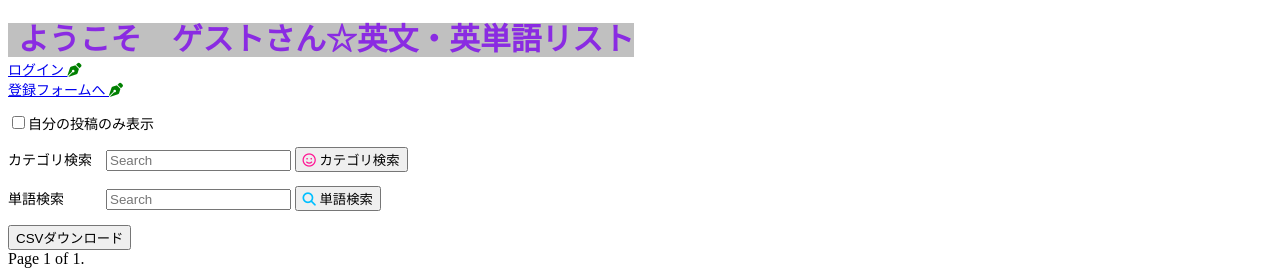
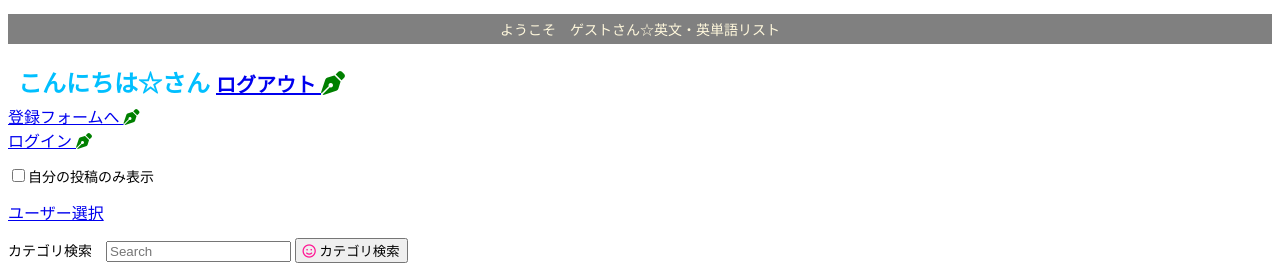
Before and after one commit to puji8493/english_list_rev2, a Django app: page /english_list/ in a window 1280 px wide. Shown: the top 268 px of the page. Run offline with Django 4.2, Linux system fonts and the light colour scheme; data that the repository does not hold is empty; some libraries are stand-ins or nearby versions.

Commit message:
Formによるチェックボックス

```diff
--- a/english_list/static/english_list/css/style.css
+++ b/english_list/static/english_list/css/style.css
@@ -4,15 +4,23 @@
 
 }
 
-hi{
-    font-size: 2.2em;
-    font-weight: bold;
-    height: 50px;
-    background-color: silver;
-    padding-left: 10px;
-    color: blueviolet;
-    margin-bottom: 30px;
+header {
+  width: 100%;
+  height: 50px;
+  background-color: gray;
+  padding-left: 30px;
+  padding-right: 30px;
+  box-sizing: border-box;
 }
+/*hi{*/
+/*    font-size: 2.2em;*/
+/*    font-weight: bold;*/
+/*    height: 50px;*/
+/*    background-color: silver;*/
+/*    padding-left: 10px;*/
+/*    color: blueviolet;*/
+/*    margin-bottom: 30px;*/
+/*}*/
 h2{
     font-size: 1.5em;
     font-weight: bold;
--- a/english_list/templates/english_list/list_word.html
+++ b/english_list/templates/english_list/list_word.html
@@ -8,32 +8,46 @@
     <script src="https://kit.fontawesome.com/41f9c2a86b.js" crossorigin="anonymous"></script>
 </head>
 <body>
-    <p>{{message|safe}} </p>
+<p>{{ message|safe }} </p>
+<header style="background-color: gray;color: cornsilk;text-align: center;font-size:50px;height: 30px;display: flex;align-items: center;justify-content: center;width: 100%;">
     <P>{% if user.is_authenticated %}
         <hi>{{ user.get_username }}さんの英文・英単語リスト</hi>
-        <h2>こんにちは☆{{ user.get_username }}さん  <small><a href="{% url 'english_list:logout' %}"> ログアウト </a></small><i class="fa-solid fa-pen-nib fa-1x" style="color: green"></i><br></h2>
-        <a href="{% url 'english_list:form_create_view' %}"> 登録フォームへ </a><i class="fa-solid fa-pen-nib fa-1x" style="color: green"></i><br>
     {% else %}
         <hi>ようこそ　ゲストさん☆英文・英単語リスト</hi><br>
-        <a href="{% url 'english_list:login' %}"> ログイン </a><i class="fa-solid fa-pen-nib fa-1x" style="color: green"></i><br>
-        <a href="{% url 'english_list:form_create_view' %}"> 登録フォームへ </a><i class="fa-solid fa-pen-nib fa-1x" style="color: green"></i><br>
     {% endif %}
+    </p>
+</header>
+<h2>こんにちは☆{{ user.get_username }}さん <small><a href="{% url 'english_list:logout' %}"> ログアウト </a></small><i
+        class="fa-solid fa-pen-nib fa-1x" style="color: green"></i><br></h2>
+<a href="{% url 'english_list:form_create_view' %}"> 登録フォームへ </a>
+<i class="fa-solid fa-pen-nib fa-1x" style="color: green"></i><br>
+<a href="{% url 'english_list:login' %}"> ログイン </a>
+<i class="fa-solid fa-pen-nib fa-1x" style="color: green"></i><br>
 {#<form method="get" action="{% url 'english_list:list_word' %}">#}
     {#  <p><input type="checkbox" name="my_list" {% if my_list %}checked{% endif %} onchange="this.form.submit();">自分の投稿のみ表示</p>#}
 {#</form>#}
 <form method="post" action="{% url 'english_list:list_word' %}">
     {% csrf_token %}
-  <p><input type="checkbox" name="my_list" {% if my_list %}checked{% endif %} onchange="this.form.submit();">自分の投稿のみ表示</p>
+    <p><input type="checkbox" name="my_list" {% if my_list %}checked{% endif %} onchange="this.form.submit();">自分の投稿のみ表示
+    </p>
 </form>
+<a href="{% url 'english_list:select_users' %}"> ユーザー選択 </a>
 
 <form method="get" action="{% url 'english_list:list_word' %}" method="get">
-  <p>カテゴリ検索　<input name="category" class="form-control me-2" type="search" type="text" placeholder="Search" aria-label="Search" value="{{category}}">
-    <button class="btn btn-outline-primary" type="submit"><i class="fa-sharp fa-regular fa-face-smile" style="color: deeppink"></i> カテゴリ検索</button>
+    <p>カテゴリ検索　<input name="category" class="form-control me-2" type="search" type="text" placeholder="Search"
+                       aria-label="Search" value="{{ category }}">
+        <button class="btn btn-outline-primary" type="submit"><i class="fa-sharp fa-regular fa-face-smile"
+                                                                 style="color: deeppink"></i> カテゴリ検索
+        </button>
     </p>
 </form>
 <form class="d-flex" action="{% url 'english_list:list_word' %}" method="get">
-    <p>単語検索　　　<input name="keyword" class="form-control me-2" type="search" type="text" placeholder="Search" aria-label="Search" value="{{keyword}}">
-    <button class="btn btn-outline-primary" type="submit"><i class="fas fa-search" style="color: deepskyblue"></i> 単語検索</button></p>
+    <p>単語検索　　　<input name="keyword" class="form-control me-2" type="search" type="text" placeholder="Search"
+                         aria-label="Search" value="{{ keyword }}">
+        <button class="btn btn-outline-primary" type="submit"><i class="fas fa-search" style="color: deepskyblue"></i>
+            単語検索
+        </button>
+    </p>
 </form>
 <form method="post" action="{% url 'english_list:export' %}">
     {% csrf_token %}
@@ -70,19 +84,19 @@
         <th class="th_detail">詳細</th>
     </tr>
 
-        {% for object in object_list %}
+    {% for object in wordlists_list %}
         <tr>
-            <td class="td_id">{{object.id}}</td>
-            <td class="td_category">{{object.category}}</td>
-            <td class="td_ja_word">{{object.ja_word}}</td>
-            <td class="td_en_word">{{object.en_word}}</td>
-            <td class="td_memo">{{object.memo}}</td>
+            <td class="td_id">{{ object.id }}</td>
+            <td class="td_category">{{ object.category }}</td>
+            <td class="td_ja_word">{{ object.ja_word }}</td>
+            <td class="td_en_word">{{ object.en_word }}</td>
+            <td class="td_memo">{{ object.memo }}</td>
             {% if object.file %}
                 <td class="td_image"><img width="100px" height="100px" src="{{ object.file.url }}"></td>
             {% else %}
                 <td class="td_image">No image</td>
             {% endif %}
-            <td class="td_user">{{object.user.username}}</td>
+            <td class="td_user">{{ object.user.username }}</td>
             <td class="td_edit"><a href="{% url 'english_list:edit_word' object.id %}">編集</a></td>
             <td class="td_delete"><a href="{% url 'english_list:delete_word' object.id %}">削除</a></td>
             <td class="td_detail"><a href="{% url 'english_list:detail_word' object.id %}">詳細</a></td>
--- a/english_list/urls.py
+++ b/english_list/urls.py
@@ -1,6 +1,7 @@
 from django.urls import path
 from .views import (IndexView, FormView, WordDetailView, WordUpdateView, WordDeleteView,
-                    WordListView,CreateWordView,Login,Logout,SignUpView,GenerateCsvView)
+                    WordListView,CreateWordView,Login,Logout,SignUpView,GenerateCsvView,
+                    CheckUserListView,)
 
 
 app_name = 'english_list'
@@ -15,4 +16,5 @@
     path('logout/', Logout.as_view(), name='logout'),
     path('signup/', SignUpView.as_view(), name='signup'),
     path('export/', GenerateCsvView.as_view(), name='export'),
+    path('select_users/', CheckUserListView.as_view(), name='select_users'),
 ]
--- a/english_list/views.py
+++ b/english_list/views.py
@@ -1,4 +1,4 @@
-from django.shortcuts import render, HttpResponse
+from django.shortcuts import render, HttpResponse, redirect
 from .models import WordLists
 from . import forms
 from django.views.generic.base import View
@@ -186,12 +186,47 @@
         return render(request, 'english_list/form_create_view.html', {'form': form})
 
 
+class CheckUserListView(ListView):
+    model = WordLists
+    template_name = 'english_list/list_users.html'
+    context_object_name = 'wordlists'
+    form_class = forms.WordListForm
+    paginate_by = 10
+
+    def get_queryset(self):
+        queryset = super().get_queryset()
+        user_ids = self.request.POST.getlist('users')
+        if user_ids:
+            queryset = queryset.filter(user__in=user_ids)
+        return queryset
+
+    def get_context_data(self, **kwargs):
+        context = super().get_context_data(**kwargs)
+        context['form'] = self.form_class()
+        user_ids = self.request.POST.getlist('users')
+        if user_ids:
+            context['wordlists'] = WordLists.objects.filter(user__in=user_ids)
+        return context
+
+    def post(self, request, *args, **kwargs):
+        user_ids = self.request.POST.getlist('users')
+        if user_ids:
+            wordlists = WordLists.objects.filter(user__in=user_ids)
+            print(wordlists)
+            context = {'wordlists_list': wordlists}
+            return render(request, 'english_list/list_word.html', context)
+        else:
+            return self.get(request, *args, **kwargs)
+
+
+
 class GenerateCsvView(LoginRequiredMixin, WordListView):
     """リストをCSVファイルにダウンロードする
         チェックボックスONの場合はログインユーザーの単語リストをダウンロードする
         チェックボックスOFFの場合はログインユーザーの単語リストをダウンロードする
         ユーザーログインしていない場合は、ログイン画面へ遷移する
     """
+
     def get_queryset(self):
 
         queryset = super().get_queryset()
```
Also changed, not shown: english_list/forms.py (+34 -9 lines), english_list/templates/english_list/list_users.html (added, +12 -0 lines), media/images/reimbursement.png (added). Lines whose indentation alone changed are shown as unchanged.
